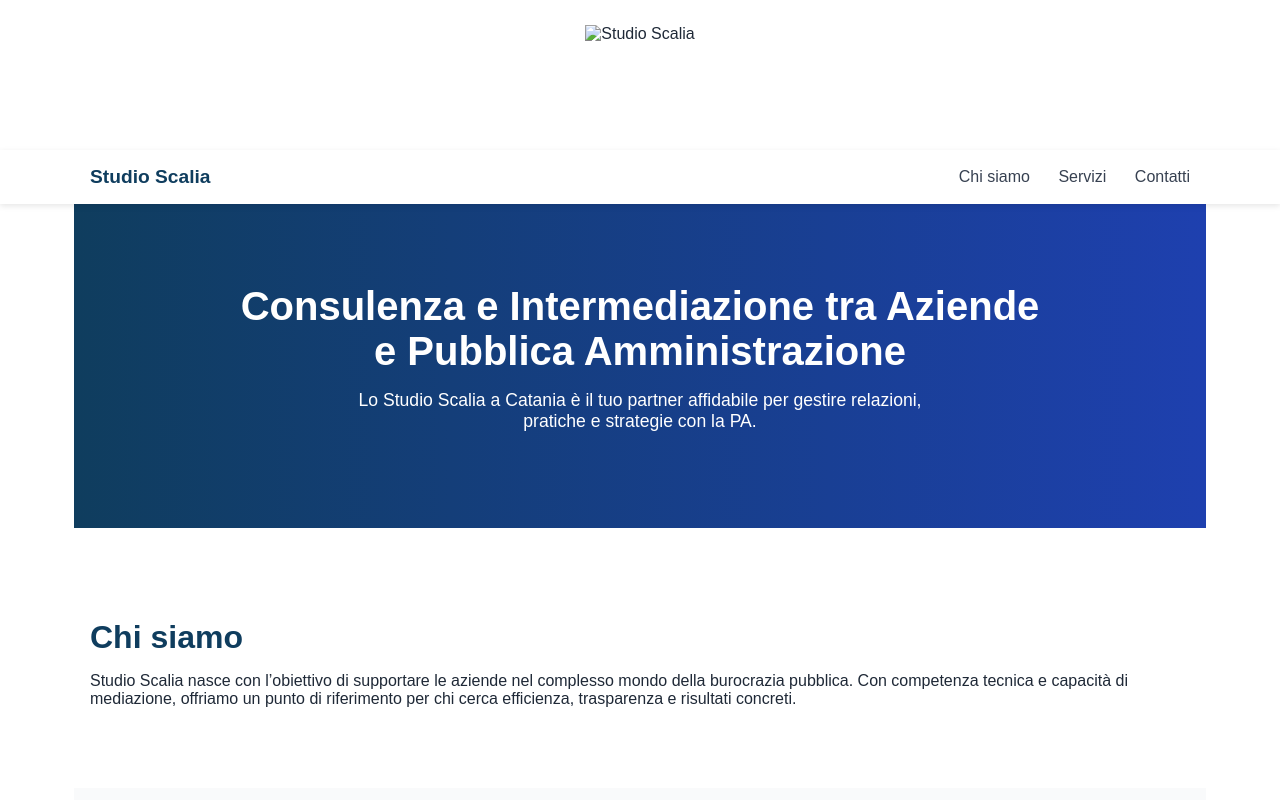
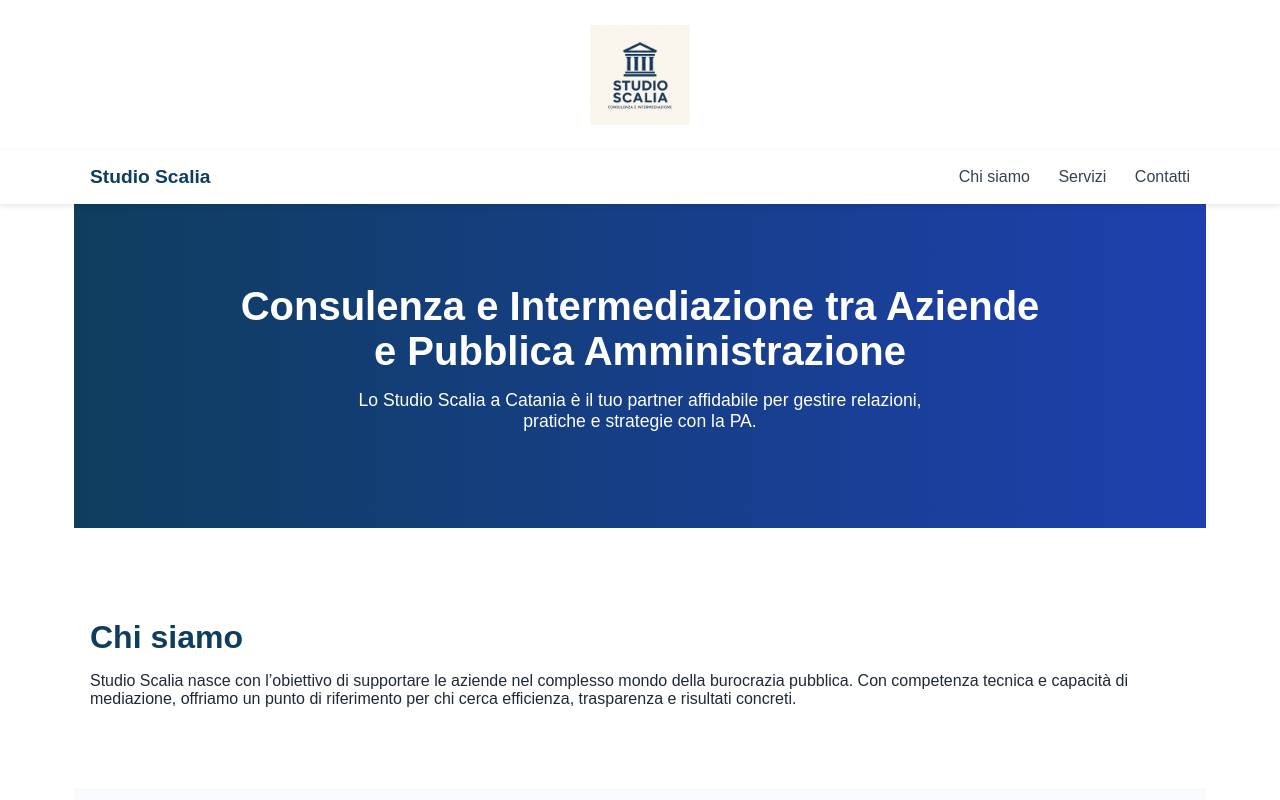
Before and after one commit to studioscaliact/studioscalia-site1, a plain HTML site: page index.html in a window 1280 px wide. Shown: the top 800 px of the page. Drawn offline with Linux system fonts and the light colour scheme.

Commit message:
Update index.html
logo1

```diff
--- a/index.html
+++ b/index.html
@@ -3,7 +3,7 @@
 
 <header>
   <div style="display: flex; justify-content: center; align-items: center; height: 150px;">
-    <img src="logo.png" alt="Studio Scalia" style="height: 100px;">
+    <img src="https://github.com/studioscaliact/studioscalia-site1/blob/main/file_00000000faf4622fa16592368282bf60.png" alt="Studio Scalia" style="height: 100px;">
   </div>
 </header>
 
```
